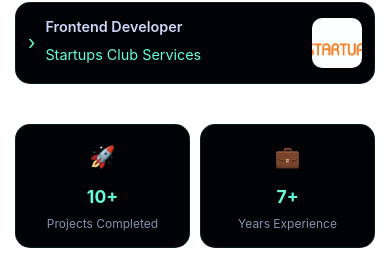
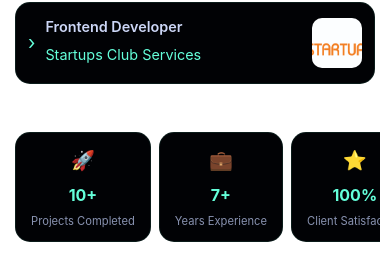
Before and after one commit to akhtarvahid/va-portfolio, a React (Vite) app: page / in a window 390 px wide. Shown: the part 1268-1524 px from the top of the page. Built offline with nearby package versions, Linux system fonts and the light colour scheme.

Commit message:
feat: states scrollable for small devices

```diff
--- a/src/components/about/about.css
+++ b/src/components/about/about.css
@@ -232,6 +232,8 @@
 }
 
 /* Quick Stats */
+
+/* Quick Stats */
 .quick-stats {
   display: grid;
   grid-template-columns: repeat(6, 1fr);
@@ -245,6 +247,7 @@
   padding: 20px 15px;
   text-align: center;
   transition: all 0.3s ease;
+  flex-shrink: 0;
 }
 
 .stat-card:hover {
@@ -275,7 +278,7 @@
 /* Enhanced Responsive Design */
 @media (max-width: 1024px) {
   .quick-stats {
-    grid-template-columns: repeat(2, 1fr);
+    grid-template-columns: repeat(3, 1fr);
   }
 }
 
@@ -287,7 +290,6 @@
   .accordion-header {
     padding: 15px;
     gap: 15px;
-    /* Keep display: flex for mobile */
     display: flex;
     align-items: center;
   }
@@ -308,13 +310,40 @@
     height: 50px;
   }
 
+  /* Quick Stats horizontal scroll for tablet */
   .quick-stats {
-    grid-template-columns: repeat(2, 1fr);
+    display: flex;
+    grid-template-columns: none;
     gap: 12px;
+    overflow-x: auto;
+    padding: 10px 5px 20px;
+    scrollbar-width: thin;
+    scrollbar-color: rgba(100, 255, 218, 0.3) transparent;
+    -webkit-overflow-scrolling: touch;
+  }
+
+  .quick-stats::-webkit-scrollbar {
+    height: 6px;
+  }
+
+  .quick-stats::-webkit-scrollbar-track {
+    background: transparent;
+    border-radius: 3px;
+  }
+
+  .quick-stats::-webkit-scrollbar-thumb {
+    background: rgba(100, 255, 218, 0.3);
+    border-radius: 3px;
+  }
+
+  .quick-stats::-webkit-scrollbar-thumb:hover {
+    background: rgba(100, 255, 218, 0.5);
   }
 
   .stat-card {
-    padding: 15px 10px;
+    padding: 15px 20px;
+    min-width: 140px;
+    flex: 0 0 auto;
   }
 
   .stat-content h4 {
@@ -352,7 +381,6 @@
     font-size: 0.9rem;
   }
 
-  /* HIDE accordion-meta on mobile */
   .accordion-meta {
     display: none;
   }
@@ -371,13 +399,17 @@
     padding: 4px 10px;
   }
 
+  /* Quick Stats horizontal scroll for mobile */
   .quick-stats {
-    grid-template-columns: repeat(2, 1fr);
+    display: flex;
     gap: 10px;
+    padding: 10px 5px 20px;
+    margin: 0 -5px;
   }
 
   .stat-card {
     padding: 15px;
+    min-width: 130px;
   }
 
   .stat-icon {
@@ -431,9 +463,56 @@
     padding: 3px 8px;
   }
 
-  /* Ensure accordion-meta is hidden on very small screens too */
   .accordion-meta {
     display: none;
+  }
+
+  /* Enhanced horizontal scroll for small mobile */
+  .quick-stats {
+    gap: 8px;
+    padding: 8px 5px 15px;
+  }
+
+  .stat-card {
+    padding: 12px 15px;
+    min-width: 120px;
+  }
+
+  .stat-icon {
+    font-size: 1.2rem;
+    margin-bottom: 8px;
+  }
+
+  .stat-content h4 {
+    font-size: 1rem;
+  }
+
+  .stat-content p {
+    font-size: 0.7rem;
+  }
+}
+
+/* Extra small devices */
+@media (max-width: 360px) {
+  .quick-stats {
+    gap: 6px;
+  }
+
+  .stat-card {
+    padding: 10px 12px;
+    min-width: 110px;
+  }
+
+  .stat-icon {
+    font-size: 1.1rem;
+  }
+
+  .stat-content h4 {
+    font-size: 0.9rem;
+  }
+
+  .stat-content p {
+    font-size: 0.65rem;
   }
 }
 
```
